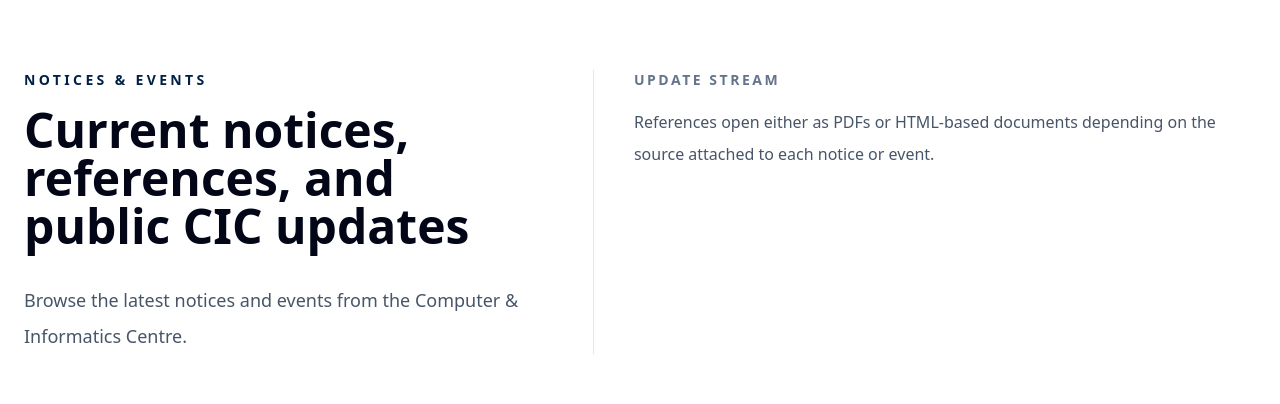
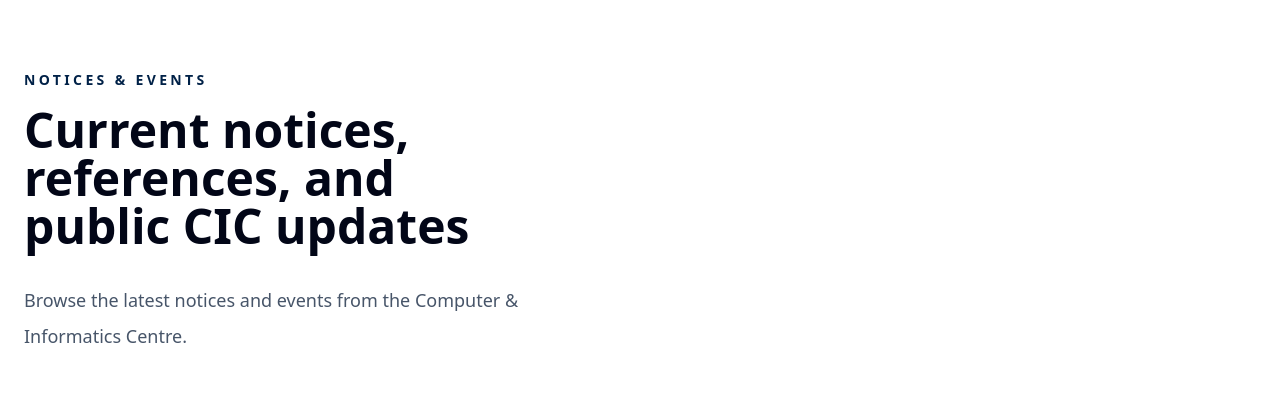
Before and after one commit to sumitavabsws/cicwebsite, a React (Vite) app in the folder frontend/: page /notices in a window 1280 px wide. Shown: the part 182-586 px from the top of the page. Built offline with nearby package versions, Linux system fonts and the light colour scheme; no server answers.

Commit message:
notice page modifcations

```diff
--- a/frontend/src/pages/Notices.jsx
+++ b/frontend/src/pages/Notices.jsx
@@ -19,7 +19,7 @@
             </p>
           </div>
 
-          <div className="border-t border-slate-200 pt-6 xl:border-l xl:border-t-0 xl:pl-10 xl:pt-0">
+          {/* <div className="border-t border-slate-200 pt-6 xl:border-l xl:border-t-0 xl:pl-10 xl:pt-0">
             <p className="text-sm font-semibold uppercase tracking-[0.18em] text-slate-500">
               Update Stream
             </p>
@@ -27,7 +27,7 @@
               References open either as PDFs or HTML-based documents depending
               on the source attached to each notice or event.
             </p>
-          </div>
+          </div> */}
         </div>
 
         <div className="mt-14">
```
